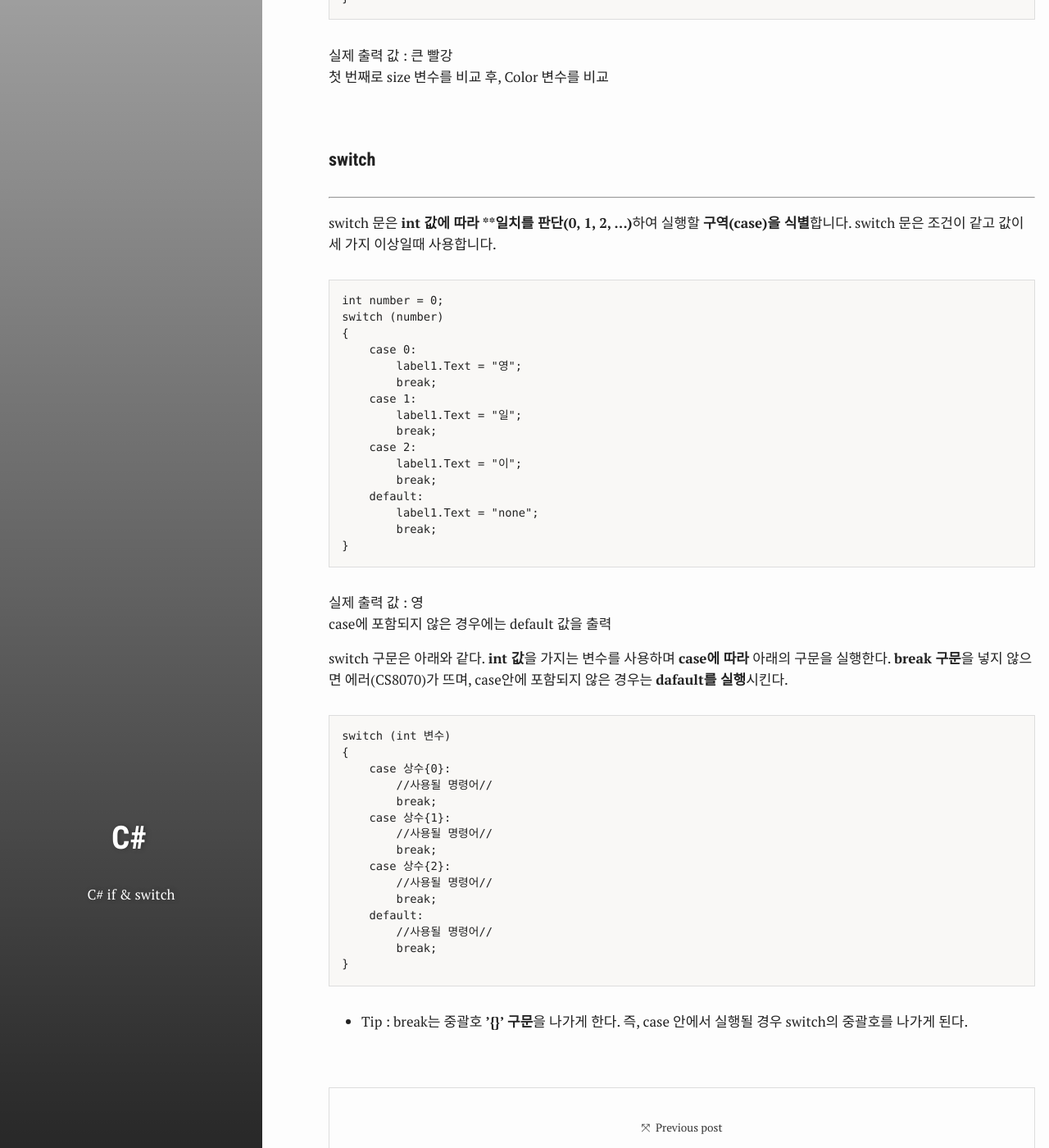
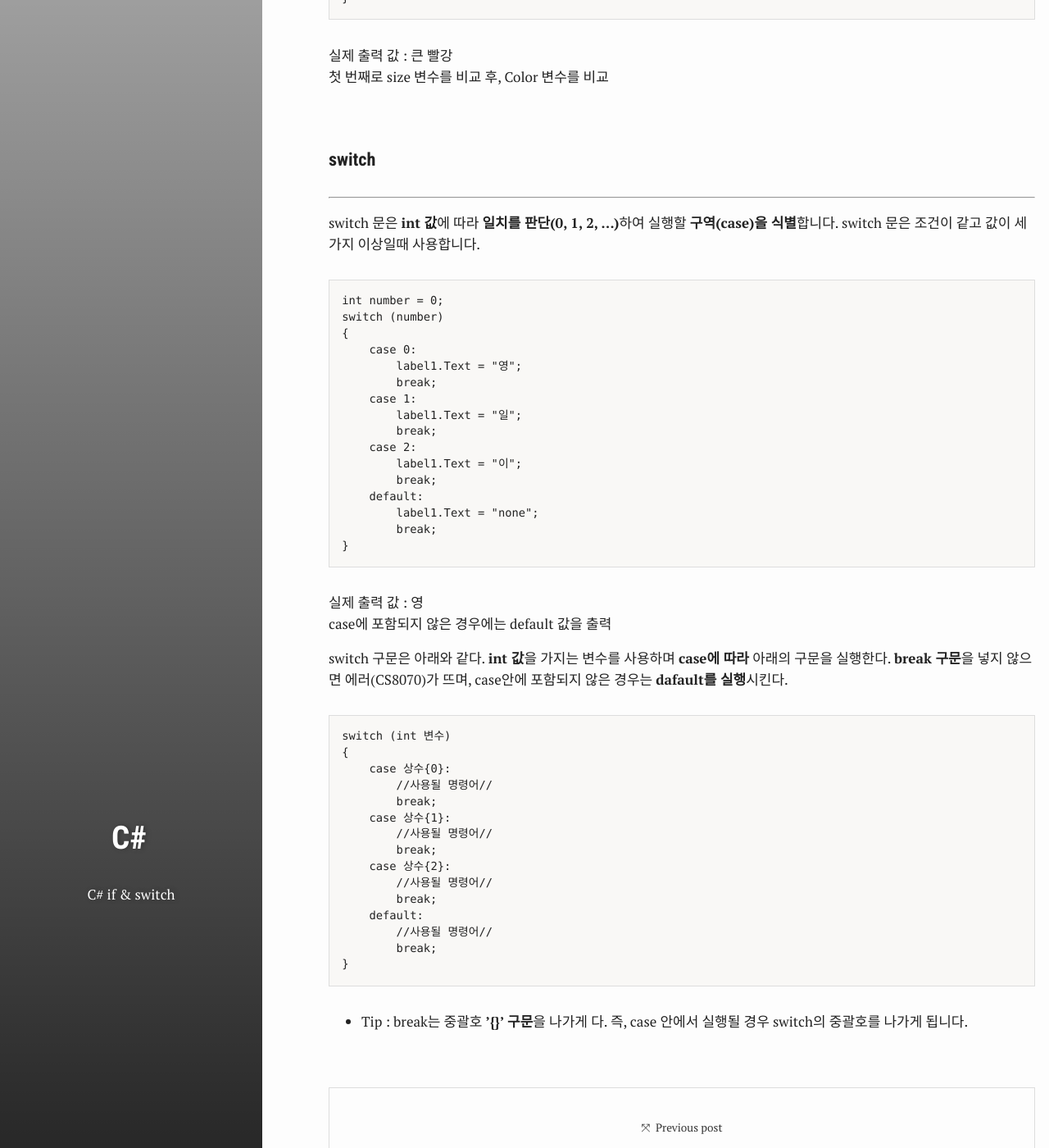
Before and after one commit to test076923/076923.github.io, a Jekyll site: the page built from _posts/2017-08-22-C#-10.md, in a window 1280 px wide and 1400 px high, scrolled down 2637 px. Shown: the whole window at 82% size. Built offline with Jekyll 4.4.1, drawn with Linux system fonts in a browser that asks for light colours.

Commit message:
Update 2017-08-22-C#-10.md

````diff
--- a/_posts/2017-08-22-C#-10.md
+++ b/_posts/2017-08-22-C#-10.md
@@ -108,7 +108,7 @@ else
 #### switch ####
 ----------
 
-switch 문은 **int 값****에 따라 **일치를 판단(0, 1, 2, ...)**하여 실행할 **구역(case)을 식별**합니다. switch 문은 조건이 같고 값이 세 가지 이상일때 사용합니다.
+switch 문은 **int 값**에 따라 **일치를 판단(0, 1, 2, ...)**하여 실행할 **구역(case)을 식별**합니다. switch 문은 조건이 같고 값이 세 가지 이상일때 사용합니다.
 
 ```c#:
 int number = 0;
@@ -152,4 +152,4 @@ switch (int 변수)
 }
 ```
 
-* Tip : break는 중괄호 **'{}' 구문**을 나가게 한다. 즉, case 안에서 실행될 경우 switch의 중괄호를 나가게 된다.
+* Tip : break는 중괄호 **'{}' 구문**을 나가게 다. 즉, case 안에서 실행될 경우 switch의 중괄호를 나가게 됩니다.
````
